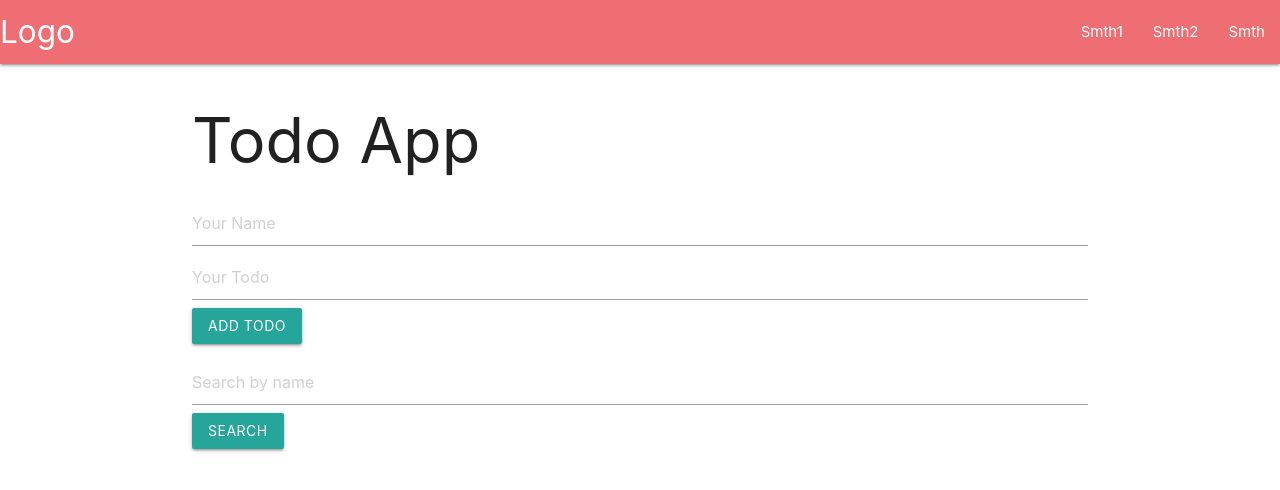
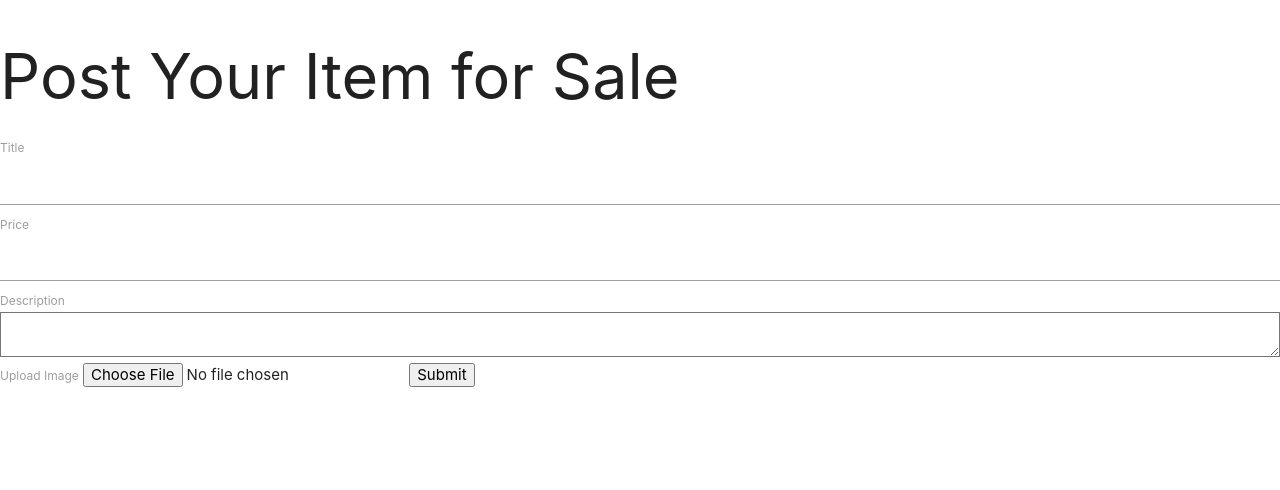
Before and after one commit to mashakrot/web_week6, a website: page public/index.html in a window 1280 px wide. Drawn offline with nearby package versions, Linux system fonts and the light colour scheme.

Commit message:
week6 01

```diff
--- a/package.json
+++ b/package.json
@@ -8,9 +8,8 @@
   },
   "author": "",
   "license": "ISC",
-  "description": "",
   "dependencies": {
-    "express": "^4.21.1",
+    "express": "^4.21.2",
     "mongoose": "^8.8.3",
     "morgan": "^1.10.0",
     "nodemon": "^3.1.7",
@@ -20,5 +19,6 @@
     "@types/express": "^5.0.0",
     "@types/morgan": "^1.9.9",
     "tsc-watch": "^6.2.1"
-  }
+  },
+  "description": ""
 }
--- a/public/index.html
+++ b/public/index.html
@@ -5,45 +5,32 @@
   <meta name="viewport" content="width=device-width, initial-scale=1.0">
   <link rel="stylesheet" href="https://cdnjs.cloudflare.com/ajax/libs/materialize/1.0.0/css/materialize.min.css">
   <script src="https://cdnjs.cloudflare.com/ajax/libs/materialize/1.0.0/js/materialize.min.js"></script>
-  <title>Todo App</title>
+  <title>Week 6</title>
 </head>
+<!DOCTYPE html>
+<html lang="en">
 <body>
-  <nav>
-    <div class="nav-wrapper">
-      <a href="#" class="brand-logo">Logo</a>
-      <ul id="nav-mobile" class="right hide-on-med-and-down">
-        <li><a href="#">Smth1</a></li>
-        <li><a href="#">Smth2</a></li>
-        <li><a href="#">Smth</a></li>
-      </ul>
-    </div>
-  </nav>
-  <div class="container">
-    <div class="col">
+    <h1>Post Your Item for Sale</h1>
+    <form id="offerForm" action="/upload" method="POST">
+        <!-- Title Input -->
+        <label for="title">Title</label>
+        <input type="text" id="title" name="title" required />
 
-      <h1>Todo App</h1>
-      <form id="todoForm">
-        <input id="userInput" type="text" placeholder="Your Name" required />
-        <input id="todoInput" type="text" placeholder="Your Todo" required />
-        <button id="submit-data" class="btn" type="submit">Add Todo</button>
-      </form>
-      <p id="responseMessage"></p>
-    </div>
+        <!-- Price Input -->
+        <label for="price">Price</label>
+        <input type="number" id="price" name="price" required />
 
-    <div class="col">
+        <!-- Description Textarea -->
+        <label for="description">Description</label>
+        <textarea id="description" name="description" required></textarea>
 
-      <form id="searchForm">
-        <input id="searchInput" type="text" placeholder="Search by name" required />
-        <button id="search" class="btn" type="submit">Search</button>
-      </form>
+        <!-- Image Upload -->
+        <label for="image">Upload Image</label>
+        <input type="file" id="image" name="image" />
 
-      <p id="searchMessage"></p>
-      <ul id="todoList"></ul>
-      <button id="deleteUser" class="btn" style="display: none;">Delete User</button>
-    </div>
-  </div>
-
-
-  <script src="main.js"></script>
+        <!-- Submit Button -->
+        <button type="submit">Submit</button>
+    </form>
+    <script src="main.js"></script>
 </body>
 </html>
```
Also changed, not shown: 1 other file.
